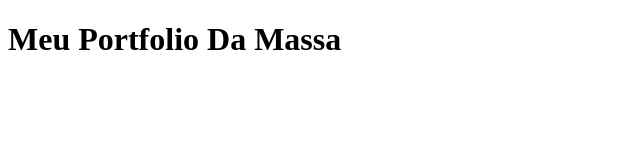
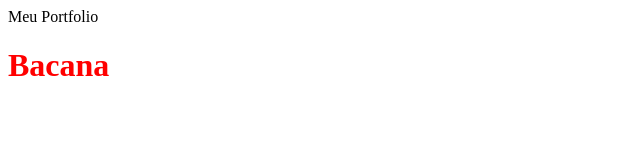
Before and after one commit to PedroLeoo07/Portfolio-01, a plain HTML site: page Index.html in a window 1280 px wide. Shown: the whole page, without its empty margins (0-640 px from the left). Drawn offline with Linux system fonts and the light colour scheme.

Commit message:
Feat: create styles.css file

```diff
--- /dev/null
+++ b/Assets/styles.css
@@ -0,0 +1,3 @@
+h1 {
+    color: red;
+}
--- a/Index.html
+++ b/Index.html
@@ -1,13 +1,13 @@
 <!DOCTYPE html>
 <html lang="pt-BR">
-    <head>
-        <meta charset="UTF-8"
-        <meta name="Viewport" content="width=device-width, initial-scale=1.0" />
-        <title>Meu Portfolio</title>
+<head>
+    <meta charset="UTF-8">
+    <meta name="viewport" content="width=device-width, initial-scale=1.0">
+    <link rel="Stylesheet" href="assets/styles.css"
+    <title>Meu Portfolio</title>
+</head>
+<body>
+    <h1>Bacana</h1>
 
-    </head>
-
-    <body>
-        <h1>Meu Portfolio Da Massa</h1>
-    </body>
+</body>
 </html>
```
